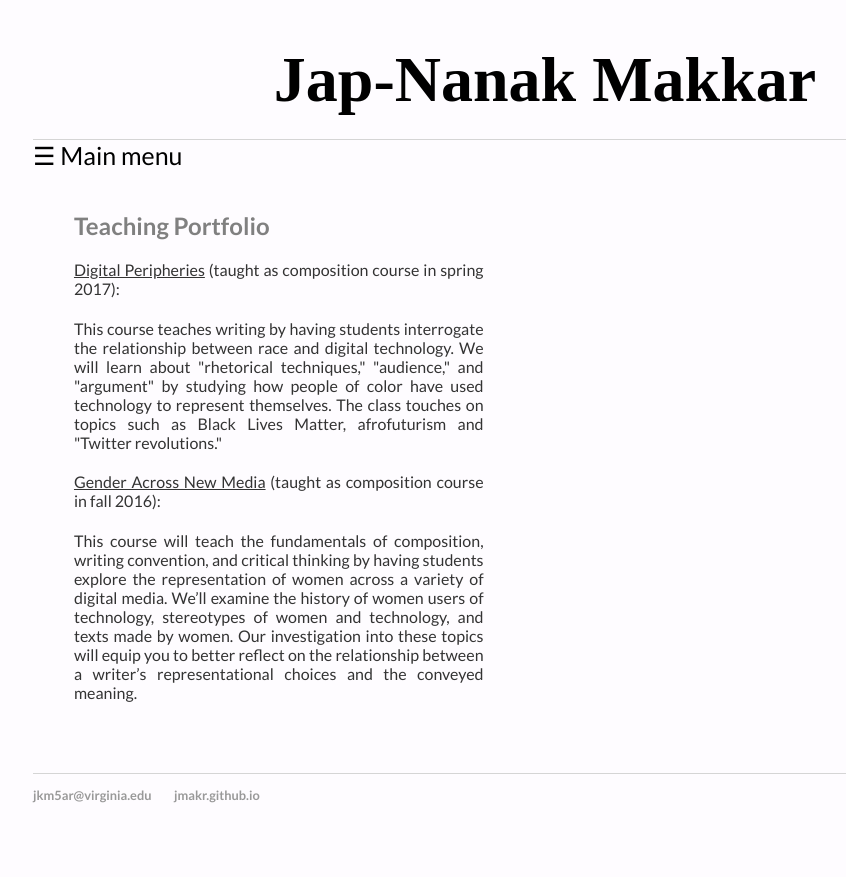
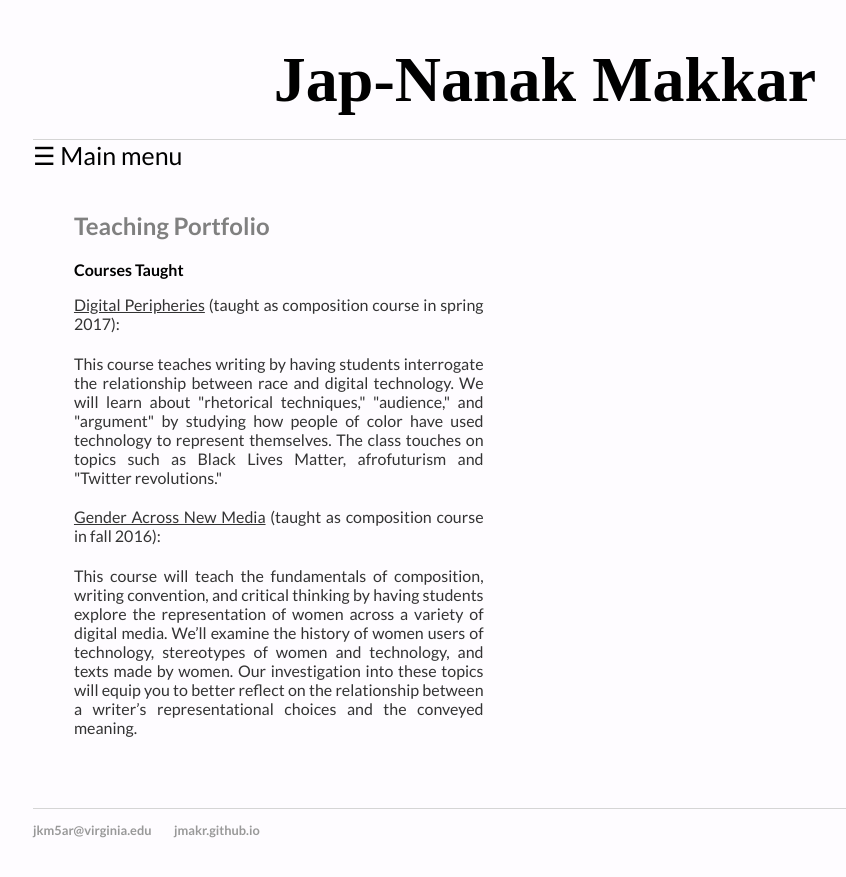
Before and after one commit to jmakr/jmakr.github.io, a Jekyll site: the page built from teaching/index.html, in a window 1280 px wide. Shown: the top 877 px of the page, without its empty margins (95-941 px from the left). Built offline with Jekyll 4.4.1, drawn with Linux system fonts in a browser that asks for light colours.

Commit message:
Update index.html

```diff
--- a/teaching/index.html
+++ b/teaching/index.html
@@ -5,6 +5,7 @@ title: Teaching Portfolio
 <div style="width: 100%">
 <div class="blurb">
     	<h2>{{ page.title }}</h2>
+    <h3>Courses Taught</h3>
 
     <p2 align="justify"> <u>Digital Peripheries</u> (taught as composition course in spring 2017):</p2>
      <p2 align="justify"> This course teaches writing by having students interrogate the relationship between race and digital technology. We will learn about "rhetorical techniques," "audience," and "argument" by studying how people of color have used technology to represent themselves. The class touches on topics such as Black Lives Matter, afrofuturism and "Twitter revolutions."</p2>
```
